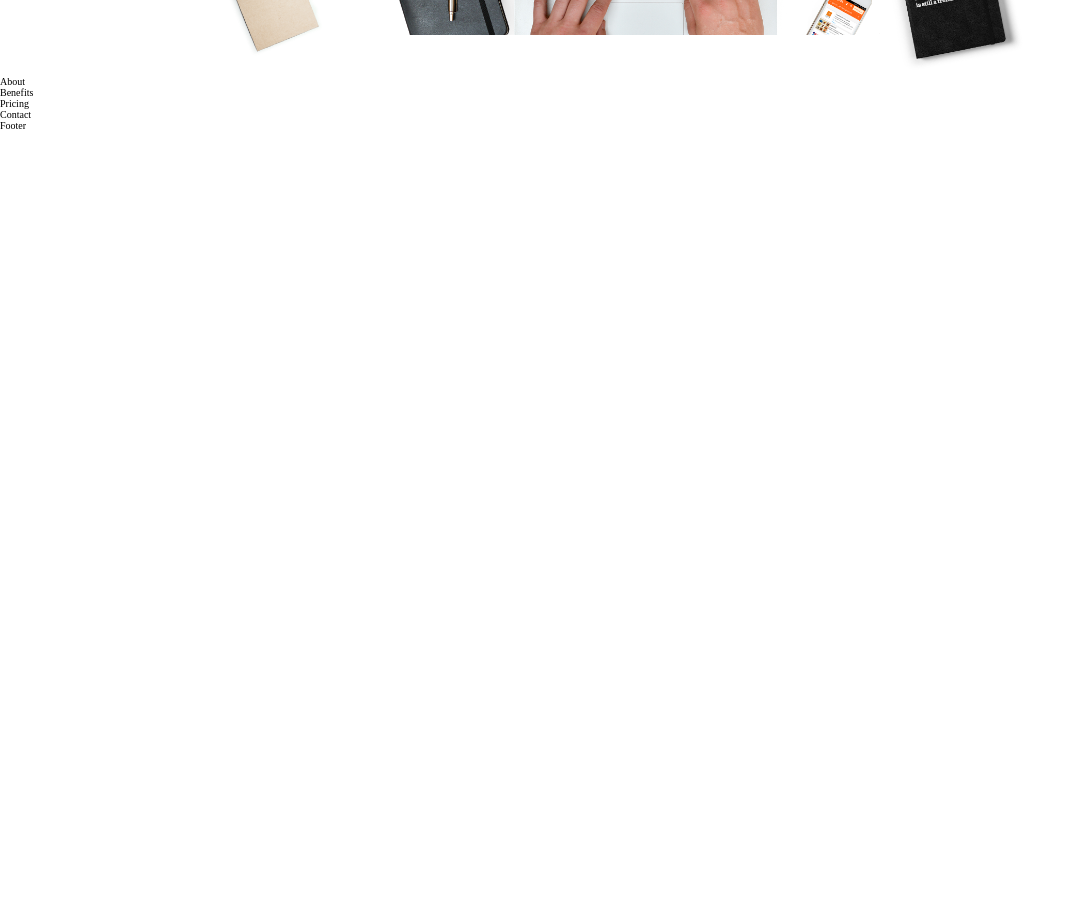
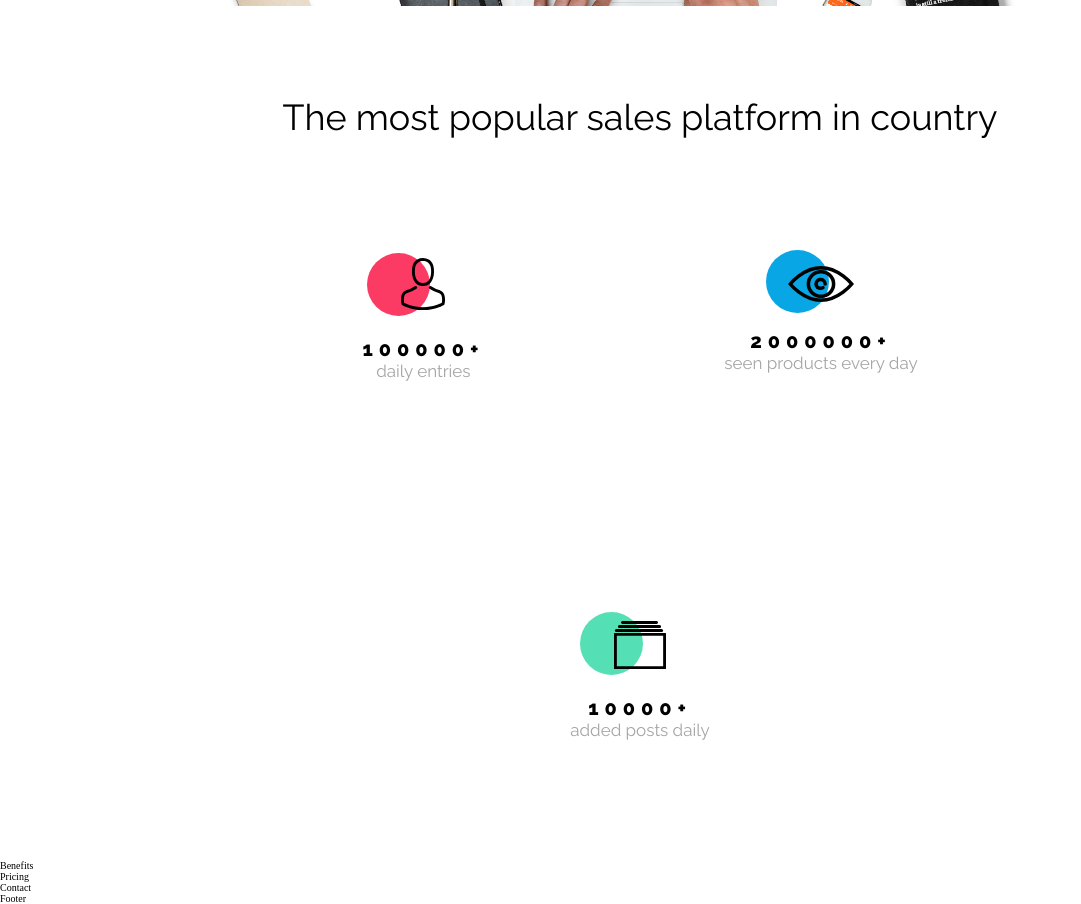
Before and after one commit to Wotwi/Best_Shop_v2, a React (Vite) app: page / in a window 1280 px wide. Shown: the part 700-1604 px from the top of the page, without its empty margins (0-1081 px from the left). Before the commit the page ends 831 px from the top, so only its background shows below. Built offline with nearby package versions, Linux system fonts and the light colour scheme.

Commit message:
finished about page

```diff
--- a/src/components/About.jsx
+++ b/src/components/About.jsx
@@ -1,8 +1,33 @@
 import React from 'react';
 
-function About(props) {
+function About() {
     return (
-        <div>About</div>
+        <div className="container">
+            <div className="about__wrapper">
+                <h3 className="about__header">The most popular sales platform in country</h3>
+                <div className="about__info">
+                    <div className="about__img">
+                        <img src="src/assets/Person.svg" alt="" />
+                    </div>
+                    <p className="about__number">100000+</p>
+                    <p className="about__desc">daily entries</p>
+                </div>
+                <div className="about__info">
+                    <div className="about__img about__after-first">
+                        <img src="src/assets/Eye.svg" alt=""/>
+                    </div>
+                    <p className="about__number">2000000+</p>
+                    <p className="about__desc">seen products every day</p>
+                </div>
+                <div className="about__info">
+                    <div className="about__img about__after-second">
+                        <img src="src/assets/Catalog.svg" alt=""/>
+                    </div>
+                    <p className="about__number about__after-third">10000+</p>
+                    <p className="about__desc">added posts daily</p>
+                </div>
+            </div>
+        </div>
     );
 }
 
--- a/src/styles/common/_variables.scss
+++ b/src/styles/common/_variables.scss
@@ -10,3 +10,15 @@ $tertiary-color:  #55DFB4;
 
 $primary-font: 'Open Sans', sans-serif;
 $secondary-font: 'Raleway', sans-serif;
+
+// mixins
+
+@mixin after-styles {
+  content: "";
+  display: block;
+  width: 6.3rem;
+  height: 6.3rem;
+  border-radius: 50%;
+  position: absolute;
+  z-index: -1000;
+}
--- a/src/styles/layout/_about.scss
+++ b/src/styles/layout/_about.scss
@@ -0,0 +1,66 @@
+@import "../common/variables";
+
+.about__wrapper {
+  display: flex;
+  flex-wrap: wrap;
+  justify-content: center;
+  align-items: center;
+  //padding-top: 10rem;
+  margin-top: -7rem;
+
+  .about__header {
+    width: 100%;
+    text-align: center;
+    font-family: $secondary-font;
+    font-size: 3.6rem;
+    line-height: 4.2rem;
+    padding-top: 9rem;
+    background-color: #fff;
+  }
+
+  .about__info {
+    padding: 12rem;
+    display: flex;
+    flex-direction: column;
+    align-items: center;
+    position: relative;
+
+    &:nth-child(2):before {
+      @include after-styles;
+      background-color: $secondary-color;
+      left: 12.5rem;
+      bottom: 18.5rem;
+    }
+    &:nth-child(3):before {
+      @include after-styles;
+      background-color: $primary-color;
+      left: 16.2rem;
+      bottom: 18rem;
+    }
+    &:nth-child(4):before {
+      @include after-styles;
+      background-color: $tertiary-color;
+      left: 13rem;
+      bottom: 18.5rem;
+    }
+
+    .about__img {
+
+    }
+
+    .about__number {
+      font-family: $secondary-font;
+      font-size: 2rem;
+      font-weight: 800;
+      letter-spacing: .596rem;
+      line-height: 2.4rem;
+      margin-top: 2.5rem;
+    }
+
+    .about__desc {
+      font-family: $secondary-font;
+      font-size: 1.7rem;
+      color: #A5A5A5;
+    }
+  }
+}
```
